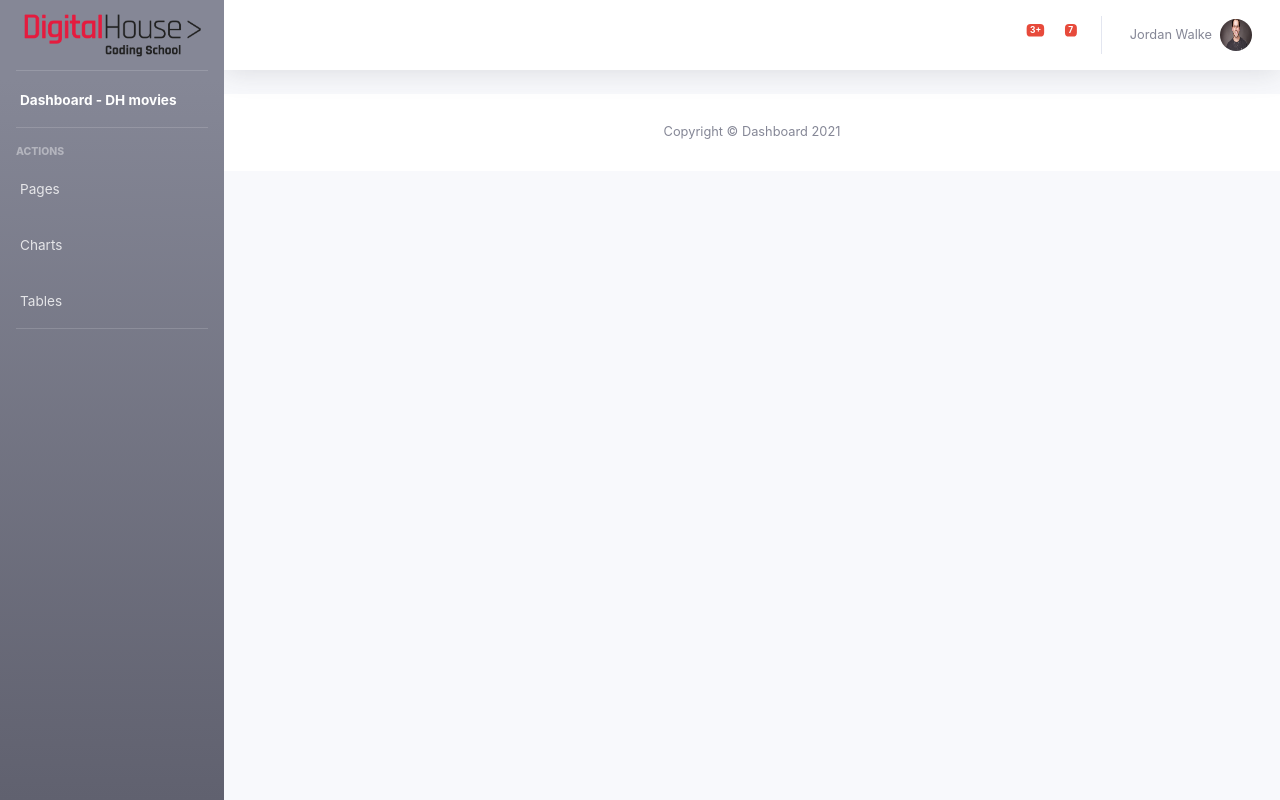
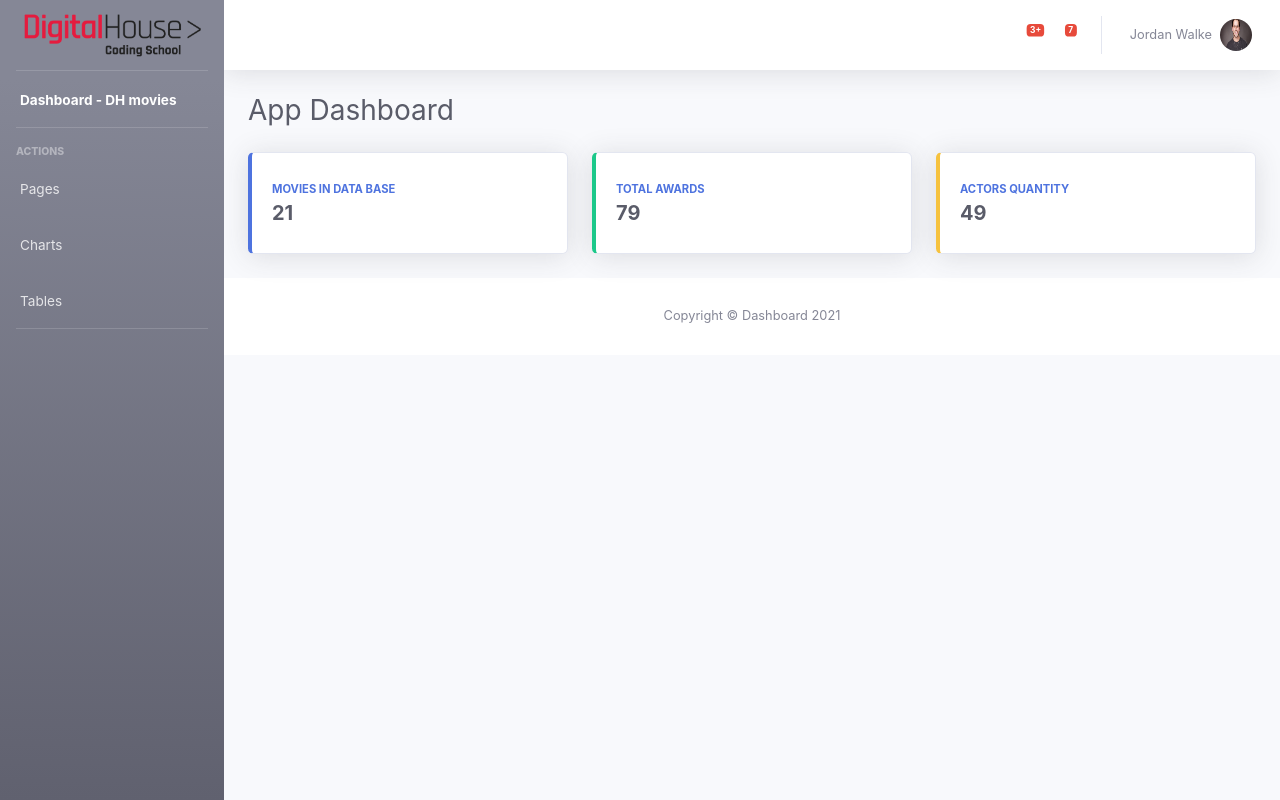
Before and after one commit to stclaire1/projeto-dashboard-com-REACT, a React (Create React App) app: page / in a window 1280 px wide. Built offline with nearby package versions, Linux system fonts and the light colour scheme.

Commit message:
adicionando componentes que fazem parte da primeira row de conteudo

```diff
--- /dev/null
+++ b/src/components/ContentCardsMovies/index.js
@@ -0,0 +1,21 @@
+export const ContentCardsMovies = ({ title, quantity, borderColor}) => {
+    const borderClass = `card ${borderColor} shadow h-100 py-2`
+
+    return(
+    <div className="col-md-4 mb-4">
+    <div className={borderClass}>
+      <div className="card-body">
+        <div className="row no-gutters align-items-center">
+          <div className="col mr-2">
+            <div className="text-xs font-weight-bold text-primary text-uppercase mb-1">{ title }</div>
+            <div className="h5 mb-0 font-weight-bold text-gray-800">{ quantity }</div>
+          </div>
+          <div className="col-auto">
+            <i className="fas fa-film fa-2x text-gray-300"></i>
+          </div>
+        </div>
+      </div>
+    </div>
+    </div>
+    )
+}
--- /dev/null
+++ b/src/components/ContentContainer/index.js
@@ -0,0 +1,12 @@
+import { ContentRowMovies } from "../ContentRowMovies"
+
+export const ContentContainer = () => {
+    return(
+        <div className="container-fluid">
+			<div className="d-sm-flex align-items-center justify-content-between mb-4">
+				<h1 className="h3 mb-0 text-gray-800">App Dashboard</h1>
+		    </div>
+            < ContentRowMovies />
+        </div>
+    )
+}
--- /dev/null
+++ b/src/components/ContentRowMovies/index.js
@@ -0,0 +1,35 @@
+import { ContentCardsMovies } from '../ContentCardsMovies'
+
+export const ContentRowMovies = () => {
+    const cards = [
+        {
+          title: 'Movies in Data Base',
+          borderColor: 'border-left-primary',
+          quantity: 21
+        },
+        {
+          title: 'Total Awards',
+          borderColor: 'border-left-success',
+          quantity: 79
+        },
+        {
+          title: 'Actors Quantity',
+          borderColor: 'border-left-warning',
+          quantity: 49
+        }
+      ]
+
+    return(
+        <div class="row">
+        { cards.length > 0 && cards.map(card => {
+            return(
+                <ContentCardsMovies
+                    key={card.title}
+                    title={card.title}
+                    borderColor={card.borderColor}
+                    quantity={card.quantity} />
+            )
+        })}
+        </div>
+    )
+}
--- a/src/components/ContentWrapper/index.js
+++ b/src/components/ContentWrapper/index.js
@@ -1,3 +1,4 @@
+import { ContentContainer } from '../ContentContainer'
 import { Footer } from '../Footer'
 import { Header } from '../Header'
 
@@ -6,6 +7,7 @@ export const ContentWrapper = () => {
         <div id="content-wrapper" className="d-flex flex-column">
             <div id="content">
             <Header />
+            <ContentContainer />
             <Footer />
             </div>
         </div>
```
Also changed, not shown: src/index.html (+1 -67 lines).
